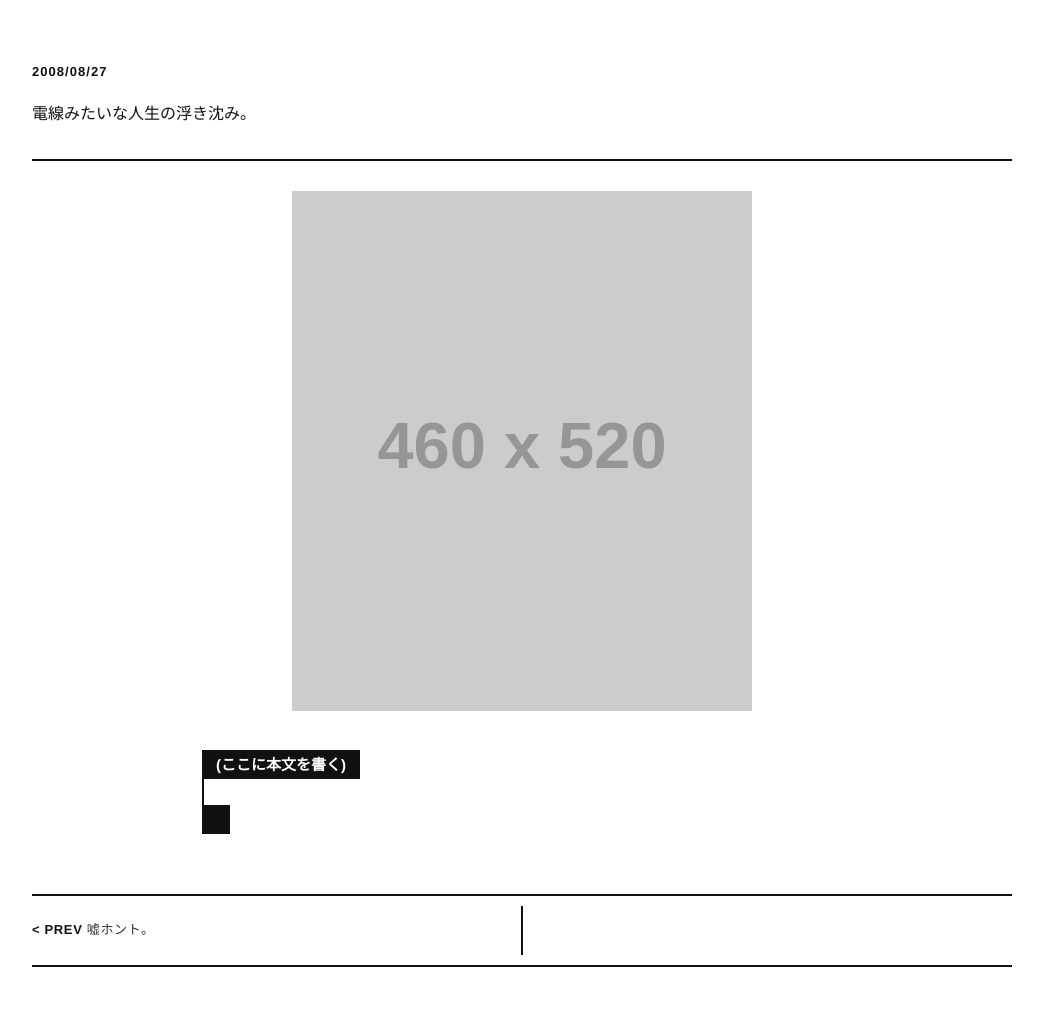
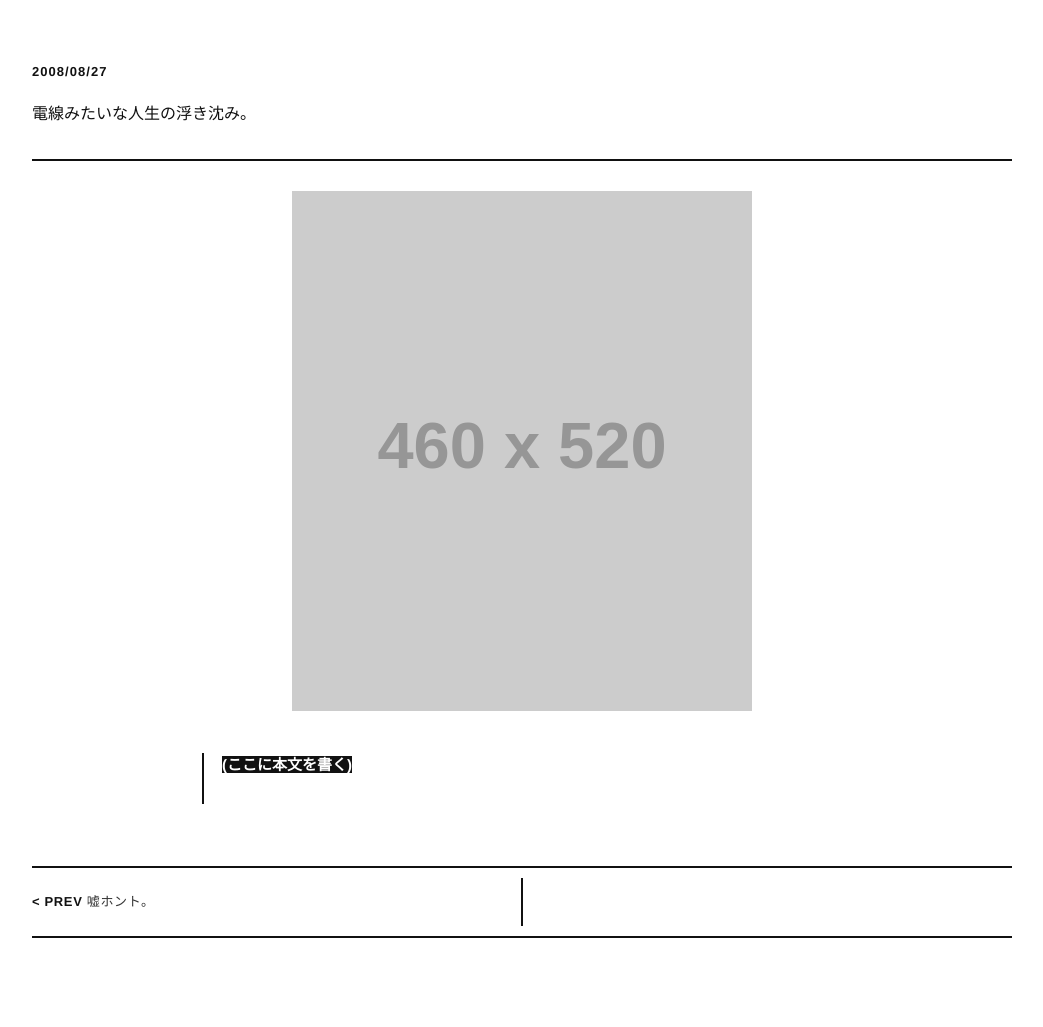
Before and after one commit to satoi/satoi.github.io, a Jekyll site: the page built from _posts/2008-08-27-densen.md, in a window 1280 px wide. Shown: the whole page, without its empty margins (118-1161 px from the left). Built offline with Jekyll 4.4.1, drawn with Linux system fonts in a browser that asks for light colours; after the commit the page ends 998 px from its top, so only the background shows below that.

Commit message:
Tighten horizontal padding on post-body highlight

```diff
--- a/assets/style.css
+++ b/assets/style.css
@@ -155,7 +155,7 @@
   color: #fff;
   font-weight: 700;
   line-height: 1.7;
-  padding: 6px 14px;
+  padding: 6px 3px
   margin-left: -20px;
   box-decoration-break: clone;
   -webkit-box-decoration-break: clone;
```
